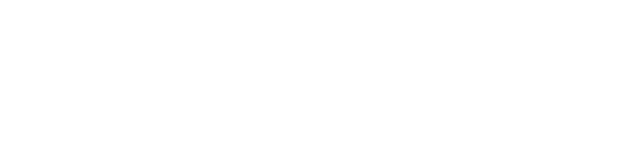
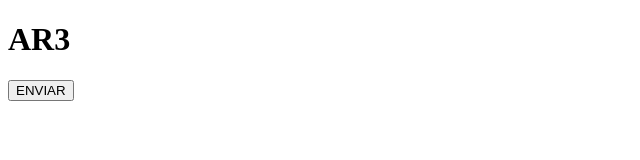
Before and after one commit to DanielMendesSensei/AR3-M1, a plain HTML site: page index.html in a window 1280 px wide. Shown: the whole page, without its empty margins (0-640 px from the left). Drawn offline with Linux system fonts and the light colour scheme.

Commit message:
:sparkles: feat: Adicionado um botão de enviar

```diff
--- a/index.html
+++ b/index.html
@@ -6,6 +6,7 @@
     <title>AR3</title>
 </head>
 <body>
-    <h1></h1>
+    <h1> AR3 </h1>
+    <section> <button> ENVIAR </button></section>
 </body>
 </html>
```
